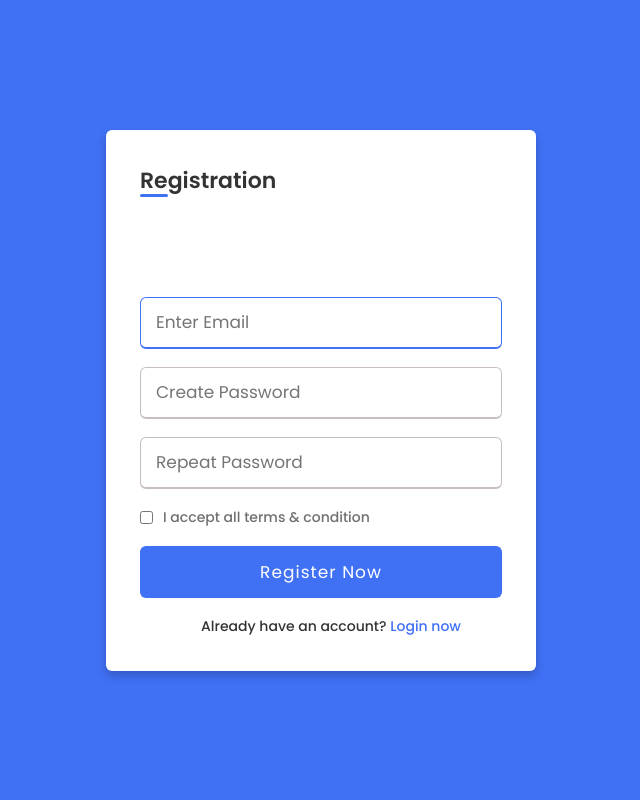
After one commit to LangaMad/booklya, a Django app: page /user/register/ in a window 1280 px wide. The commit adds this page. Shown: the whole page, without its empty margins (319-959 px from the left). Run offline with Django 5.2, Linux system fonts and the light colour scheme.

Commit message:
register

```diff
--- /dev/null
+++ b/core/apps/accounts/forms.py
@@ -0,0 +1,50 @@
+from django import forms
+from django.forms import Textarea
+
+from .models import *
+from django.contrib.auth.forms import UserCreationForm
+
+class RegisterForm(UserCreationForm):
+    password1 = forms.CharField(widget=forms.PasswordInput(
+
+        attrs={
+            'class':'from-control',
+            'placeholder':'Create Password'
+        }
+    ))
+    password2 = forms.CharField(widget=forms.PasswordInput(
+
+        attrs={
+            'class': 'from-control',
+            'placeholder': 'Repeat Password'
+        }
+    ))
+
+    email = forms.CharField(widget=forms.EmailInput(
+
+        attrs={
+
+            'placeholder': 'Enter Email'
+        }
+    ))
+
+    class Meta:
+        model = User
+        fields = ['email','password1','password2']
+
+
+class LoginForm(forms.Form):
+    email = forms.CharField(widget=forms.EmailInput(
+
+        attrs={
+
+            'placeholder': 'Enter Email'
+        }
+    ))
+    password = forms.CharField(widget=forms.PasswordInput(
+
+        attrs={
+            'class': 'from-control',
+            'placeholder': 'Create Password'
+        }
+    ))
--- a/core/apps/accounts/models.py
+++ b/core/apps/accounts/models.py
@@ -1,6 +1,6 @@
 from django.db import models
 from django.contrib.auth.models import  AbstractUser,BaseUserManager
-# Create your models here.
+from ..books.models import *
 
 class UserManager(BaseUserManager):
     def create_user(self, email, password=None, **extra_fields):
@@ -35,6 +35,9 @@ class User(AbstractUser):
     phone = models.IntegerField('Номер телефона',blank=True,null=True)
     USERNAME_FIELD = 'email'
     REQUIRED_FIELDS = []
+    favorite_books = models.ManyToManyField(Book, related_name='favorite_book')
+    balance = models.DecimalField('Счет',  max_digits=7, decimal_places=2,null=True, blank=True)
+
 
     objects = UserManager()
 
--- a/core/apps/accounts/urls.py
+++ b/core/apps/accounts/urls.py
@@ -1,6 +1,8 @@
 from django.urls import path
-from .views import *
-
+from .views  import *
 urlpatterns = [
-    path('', HomeView.as_view(), name = 'home'),
+    path('register/', RegisterView.as_view(), name='register'),
+    path('login/',LoginView.as_view(), name = 'login'),
+    path('logout/', logout_user, name='logout'),
+   path('profile/<int:pk>/', ProfileView.as_view(), name='profile')
 ]
--- a/core/apps/accounts/views.py
+++ b/core/apps/accounts/views.py
@@ -1,3 +1,49 @@
 from django.shortcuts import render
+from .forms import *
+from django.views.generic import TemplateView, CreateView, FormView, DetailView
+from .models import *
+from django.contrib.auth import authenticate, login, logout
+from django.http import HttpResponse
+from django.shortcuts import render, redirect
 
-# Create your views here.
+class RegisterView(CreateView):
+    model = User
+    template_name = 'pages/register.html'
+    form_class = RegisterForm
+    success_url = '/'
+
+
+class LoginView(FormView):
+    template_name = 'pages/login.html'
+    form_class = LoginForm
+    success_url = '/'
+
+    def form_valid(self, form):
+        email = form.cleaned_data.get('email')
+
+        password = form.cleaned_data.get('password')
+        user = authenticate(email = email,password=password)
+
+        if user is not None:
+            if user.is_active:
+                login(self.request,user)
+                return  redirect('home')
+            else:
+                return HttpResponse(' Этот пользователь заблокирован')
+        else:
+            return HttpResponse(' Такого пользователя не существует или данные неправильны')
+
+
+
+def logout_user(request):
+    if request.user.is_authenticated:
+        logout(request)
+        return redirect('home')
+
+
+
+class ProfileView(DetailView):
+    template_name = 'pages/profile.html'
+    model = User
+    context_object_name = 'profile'
+    queryset = User.objects.all()
--- a/core/bookla/urls.py
+++ b/core/bookla/urls.py
@@ -20,4 +20,5 @@ from django.urls import path, include
 urlpatterns = [
     path('admin/', admin.site.urls),
     path('', include('apps.main.urls')),
+    path('user/', include('apps.accounts.urls')),
 ]
--- /dev/null
+++ b/core/static/style_register.css
@@ -0,0 +1,95 @@
+@import url('https://fonts.googleapis.com/css?family=Poppins:400,500,600,700&display=swap');
+*{
+  margin: 0;
+  padding: 0;
+  box-sizing: border-box;
+  font-family: 'Poppins', sans-serif;
+}
+body{
+  min-height: 100vh;
+  display: flex;
+  align-items: center;
+  justify-content: center;
+  background: #4070f4;
+}
+.wrapper{
+  position: relative;
+  max-width: 430px;
+  width: 100%;
+  background: #fff;
+  padding: 34px;
+  border-radius: 6px;
+  box-shadow: 0 5px 10px rgba(0,0,0,0.2);
+}
+.wrapper h2{
+  position: relative;
+  font-size: 22px;
+  font-weight: 600;
+  color: #333;
+}
+.wrapper h2::before{
+  content: '';
+  position: absolute;
+  left: 0;
+  bottom: 0;
+  height: 3px;
+  width: 28px;
+  border-radius: 12px;
+  background: #4070f4;
+}
+.wrapper form{
+  margin-top: 30px;
+}
+.wrapper form .input-box{
+  height: 52px;
+  margin: 18px 0;
+}
+form .input-box input{
+  height: 100%;
+  width: 100%;
+  outline: none;
+  padding: 0 15px;
+  font-size: 17px;
+  font-weight: 400;
+  color: #333;
+  border: 1.5px solid #C7BEBE;
+  border-bottom-width: 2.5px;
+  border-radius: 6px;
+  transition: all 0.3s ease;
+}
+.input-box input:focus,
+.input-box input:valid{
+  border-color: #4070f4;
+}
+form .policy{
+  display: flex;
+  align-items: center;
+}
+form h3{
+  color: #707070;
+  font-size: 14px;
+  font-weight: 500;
+  margin-left: 10px;
+}
+.input-box.button input{
+  color: #fff;
+  letter-spacing: 1px;
+  border: none;
+  background: #4070f4;
+  cursor: pointer;
+}
+.input-box.button input:hover{
+  background: #0e4bf1;
+}
+form .text h3{
+ color: #333;
+ width: 100%;
+ text-align: center;
+}
+form .text h3 a{
+  color: #4070f4;
+  text-decoration: none;
+}
+form .text h3 a:hover{
+  text-decoration: underline;
+}
--- /dev/null
+++ b/core/templates/pages/register.html
@@ -0,0 +1,50 @@
+
+{% load static %}
+
+<html lang="en" dir="ltr">
+  <head>
+    <meta charset="UTF-8">
+    <meta name="viewport" content="width=device-width, initial-scale=1.0">
+    <title> Registration or Sign Up form in HTML CSS | CodingLab </title>
+    <link rel="stylesheet" href="{% static 'style_register.css'%}">
+   </head>
+<body>
+  <div class="wrapper">
+    <h2>Registration</h2>
+    <form action="#" method="post">
+      {% csrf_token %}
+
+      {% if form.errors %}
+      {% for field in form %}
+      {% for error in field.errors %}
+      <strong>{{ error|escape }}</strong>
+      {% endfor %}
+      {% endfor %}
+      {% endif %}
+
+      <div class="input-box">
+
+      </div>
+      <div class="input-box">
+        {{ form.email  }}
+      </div>
+      <div class="input-box">
+        {{ form.password1  }}
+      </div>
+      <div class="input-box">
+        {{ form.password2  }}
+      </div>
+      <div class="policy">
+        <input type="checkbox">
+        <h3>I accept all terms & condition</h3>
+      </div>
+      <div class="input-box button">
+        <input type="Submit" value="Register Now">
+      </div>
+      <div class="text">
+        <h3>Already have an account? <a href="{% url 'login' %}">Login now</a></h3>
+      </div>
+    </form>
+  </div>
+</body>
+</html>
```
Also changed, not shown: core/static/style_profile.css (added, +104 -0 lines), core/templates/base.html (+8 -1 lines), core/templates/pages/login.html (added, +47 -0 lines), core/templates/pages/profile.html (added, +109 -0 lines).
